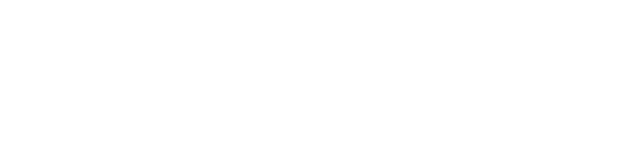
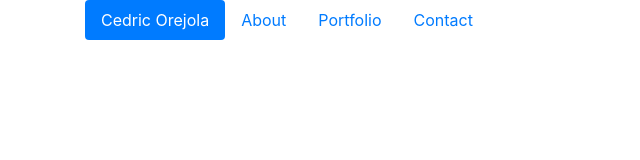
Before and after one commit to corejola/Bootstrap-Portfolio, a plain HTML site: page index.html in a window 1280 px wide. Shown: the whole page, without its empty margins (0-640 px from the left). Drawn offline with nearby package versions, Linux system fonts and the light colour scheme.

Commit message:
updated index.html'

```diff
--- a/index.html
+++ b/index.html
@@ -14,7 +14,29 @@
 
 <body>
 
+    <div class="container">
+        <nav>
+            <ul class="nav nav-pills">
+                <li class="nav-item">
+                    <a class="nav-link active" href="#">Cedric Orejola</a>
+                </li>
+                <li class="nav-item">
+                    <a class="nav-link" href="index.html">About</a>
+                </li>
+                <li class="nav-item">
+                    <a class="nav-link" href="portfolio.html">Portfolio</a>
+                </li>
+                <li class="nav-item">
+                    <a class="nav-link" href="contact.html">Contact</a>
+                </li>
 
+            </ul>
+        </nav>
+
+        <div class="body">
+
+        </div>
+    </div>
 
 
 </body>
```
